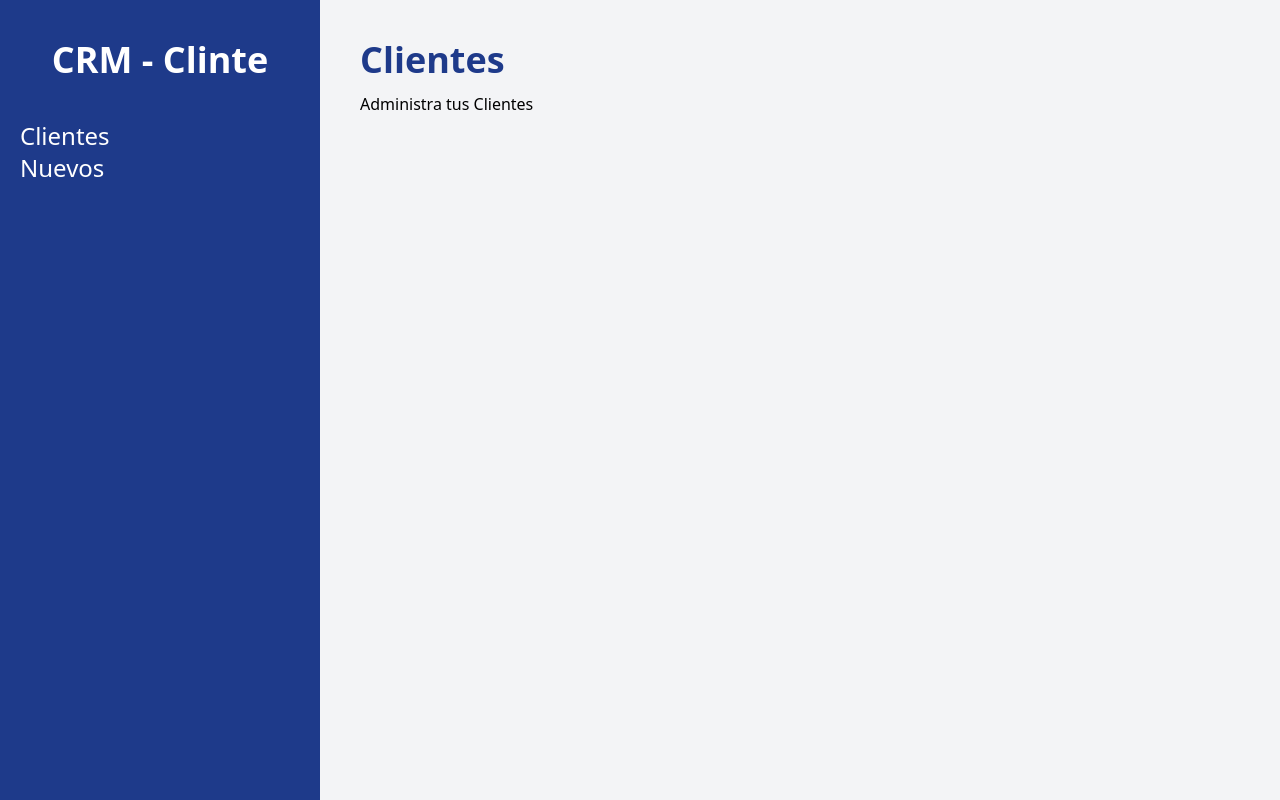
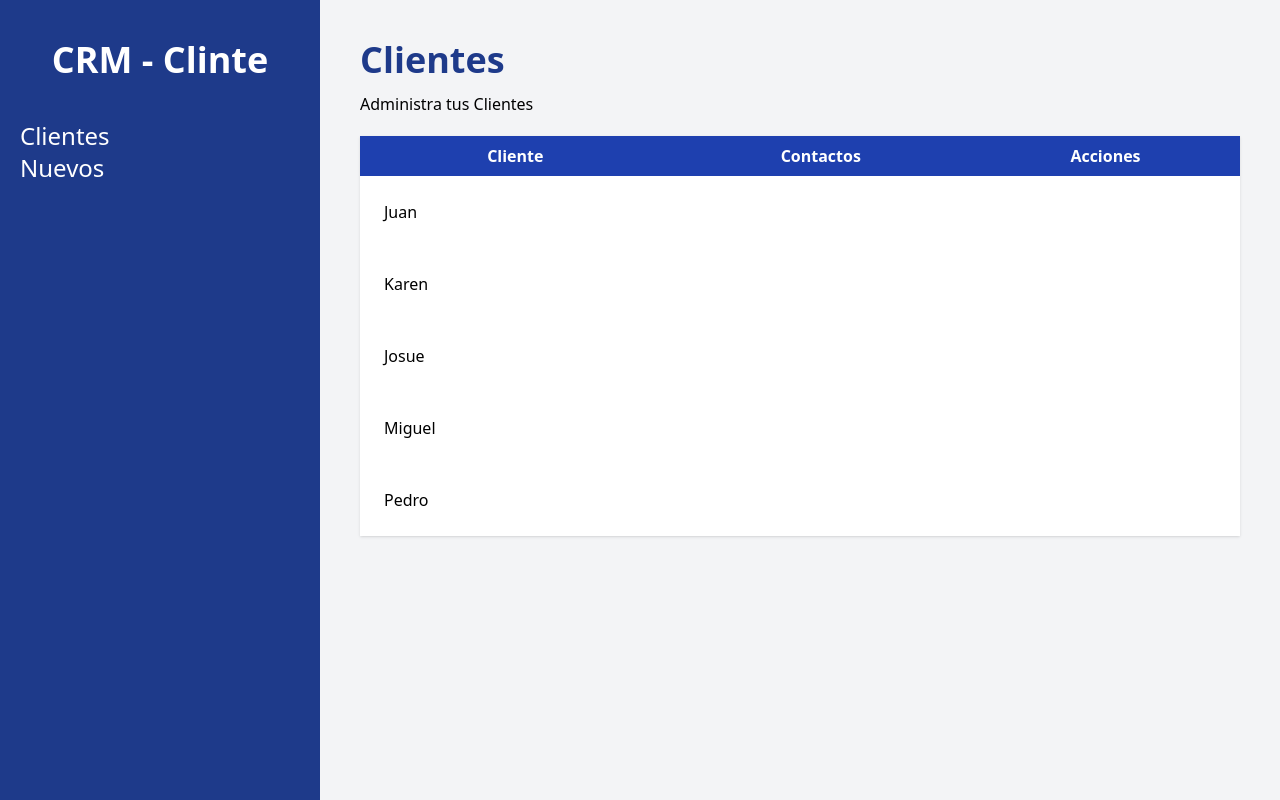
Before and after one commit to ulises58/CrmReact, a React (Vite) app: page / in a window 1280 px wide. Built offline with nearby package versions, Linux system fonts and the light colour scheme.

Commit message:
Iterando sobre Clientes y Mostrando la información

```diff
--- /dev/null
+++ b/src/components/Cliente.jsx
@@ -0,0 +1,10 @@
+const Cliente = ({ cliente }) => {
+  const { nombre, empresa, email, telefono, id } = cliente;
+  return (
+    <tr>
+      <td className="p-6">{nombre}</td>
+    </tr>
+  );
+};
+
+export default Cliente;
--- a/src/pages/Index.jsx
+++ b/src/pages/Index.jsx
@@ -1,4 +1,5 @@
 import { useLoaderData } from "react-router-dom";
+import Cliente from "../components/Cliente";
 
 export function loader() {
   const clientes = [
@@ -42,12 +43,30 @@
 }
 
 export const Index = () => {
-  const datos = useLoaderData();
-  console.log(datos);
+  const clientes = useLoaderData();
+  console.log(clientes);
   return (
     <>
       <h1 className="font-black text-4xl text-blue-900">Clientes</h1>
       <p className="mt-3"> Administra tus Clientes</p>
+      {clientes.length ? (
+        <table className="w-full bg-white shadow mt-5 table-auto">
+          <thead className="bg-blue-800 text-white">
+            <tr>
+              <th className="p-2">Cliente</th>
+              <th className="p-2">Contactos</th>
+              <th className="p-2">Acciones</th>
+            </tr>
+          </thead>
+          <tbody>
+            {clientes.map((cliente) => (
+              <Cliente cliente={cliente} key={cliente.id} />
+            ))}
+          </tbody>
+        </table>
+      ) : (
+        <p className="text-center mt-10">No ahy Clientes aun</p>
+      )}
     </>
   );
 };
```
